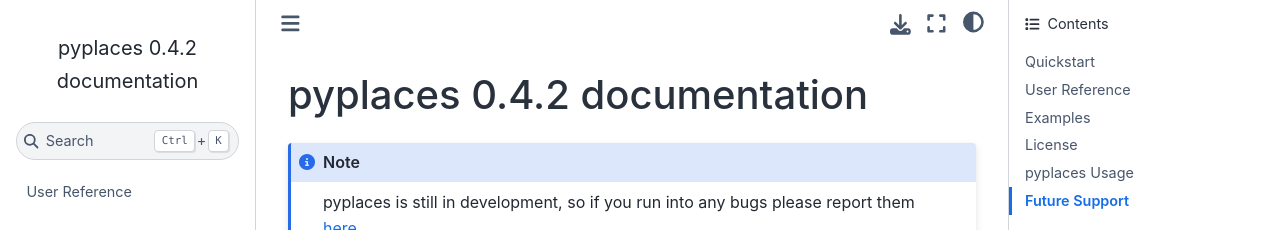
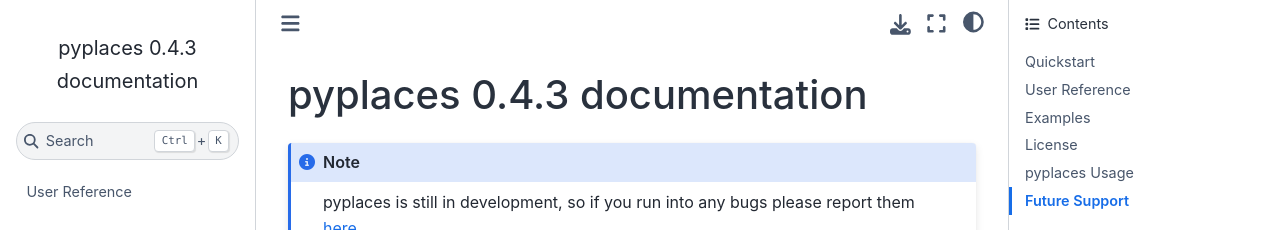
Before and after one commit to tbanken/pyplaces, a Sphinx documentation site: the page built from docs/source/index.rst, in a window 1280 px wide and 900 px high. Shown: the top 230 px of the window. Built offline with Sphinx 7.4.7 and the Sphinx Book theme 1.1.4, drawn with Linux system fonts in a browser that asks for light colours; pages that are not in the unit, such as notebooks, are missing from menus.

Commit message:
bump version

```diff
--- a/docs/source/conf.py
+++ b/docs/source/conf.py
@@ -13,7 +13,7 @@
 project = 'pyplaces'
 copyright = '2025, Theodore Banken'
 author = 'Theodore Banken'
-release = '0.4.2'
+release = '0.4.3'
 #TODO dynamically get release
 # -- General configuration ---------------------------------------------------
 # https://www.sphinx-doc.org/en/master/usage/configuration.html#general-configuration
--- a/src/pyplaces/__about__.py
+++ b/src/pyplaces/__about__.py
@@ -1,4 +1,4 @@
 # SPDX-FileCopyrightText: 2025-present Ted <tedbanken@gmail.com>
 #
 # SPDX-License-Identifier: MIT
-__version__ = "0.4.2"
+__version__ = "0.4.3"
```
